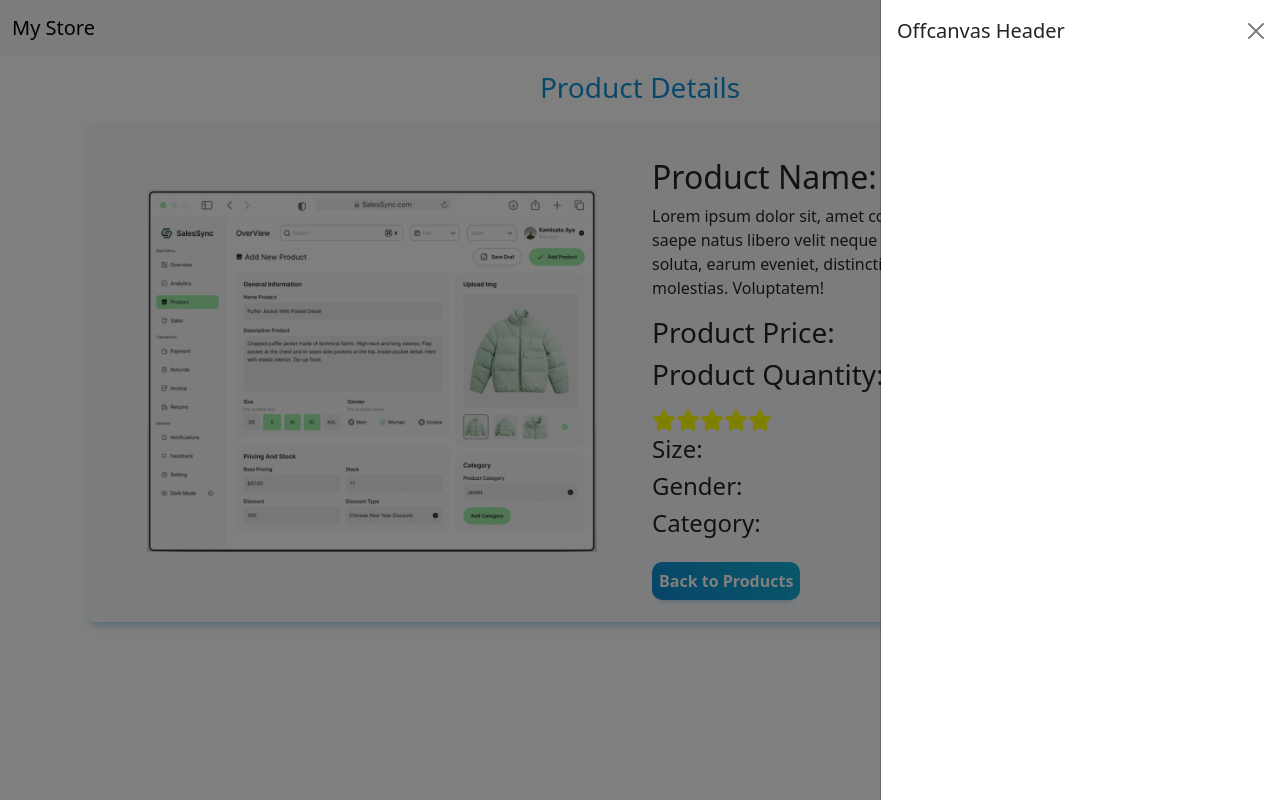
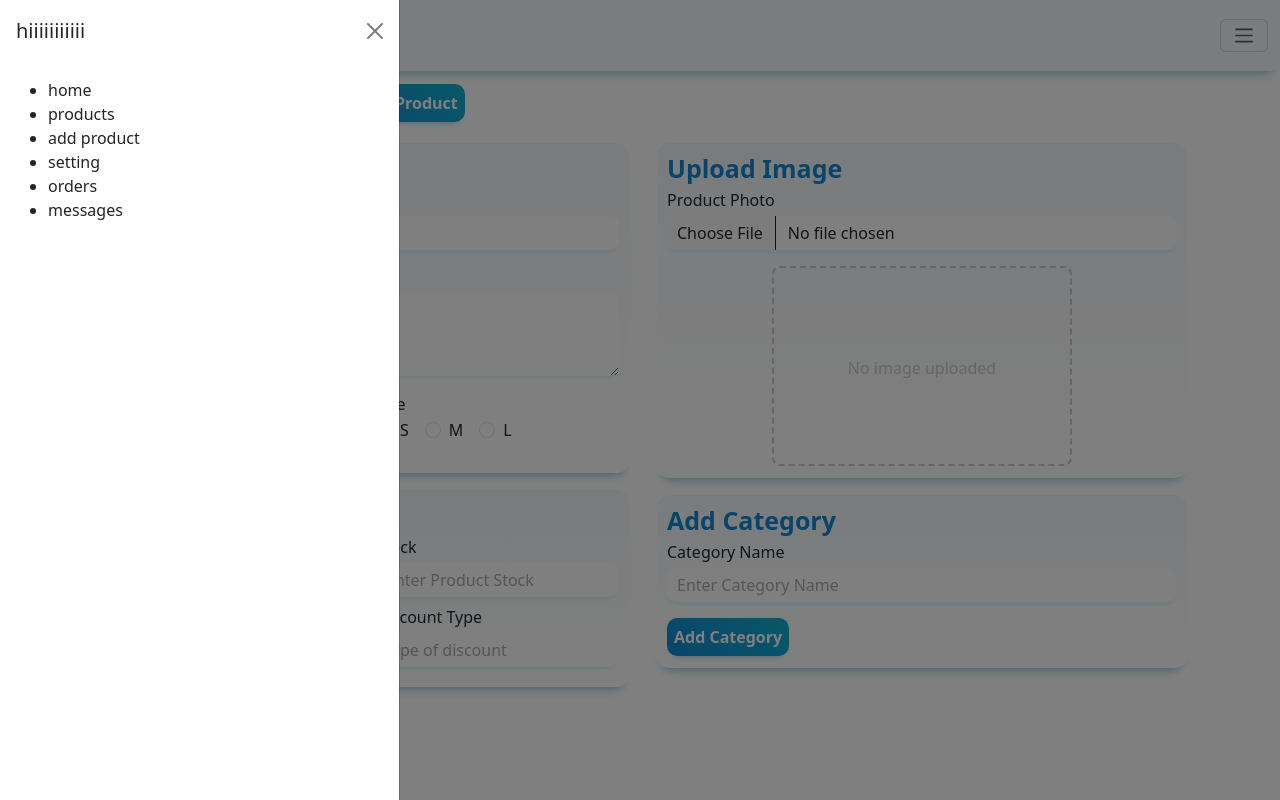
Before and after one commit to nermeenelmasry286/DashboardWithReact.js, a React (Vite) app: page /Products in a window 1280 px wide. Both pictures are taken after a click on the button 1240 px from the left and 28 px from the top of the page. Built offline with nearby package versions, Linux system fonts and the light colour scheme.

Commit message:
edit header component

```diff
--- a/src/Layout/SharedLayout.jsx
+++ b/src/Layout/SharedLayout.jsx
@@ -1,8 +1,9 @@
 import React from 'react';
 import { Header } from '../components/Header';
-// import { AddProduct } from '../Pages/AddProduct';
+import { AddProduct } from '../Pages/AddProduct';
 // import {Products} from '../Pages/Products';
-import {ProductDetails} from '../Pages/ProductDetails';
+// import {ProductDetails} from '../Pages/ProductDetails';
+
 
 export function SharedLayout() {
   return (
@@ -12,9 +13,10 @@ export function SharedLayout() {
     {/* Main Content */}
     <div className="col-md-12">
       <Header />
-      {/* <AddProduct /> */}
+      <AddProduct />
       {/* <Products/> */}
-      <ProductDetails />
+      {/* <ProductDetails /> */}
+
 
     </div>
   </div>
--- a/src/Pages/AddProduct.jsx
+++ b/src/Pages/AddProduct.jsx
@@ -7,7 +7,7 @@ import {StyledButton} from '../Custom/MainButton';
 import { FaCheck } from "react-icons/fa";
 export function AddProduct() {
   return (
-    <main className='container'>
+    <main className='container' style={{marginTop:'70px'}}>
      <header style={{  margin: '2px' }}>
         <h3 style={{ color: '#1091d3', display:'inline-block',margin:'10px'}}>Add New Product</h3>
         <StyledButton >
--- a/src/Pages/ProductDetails.jsx
+++ b/src/Pages/ProductDetails.jsx
@@ -6,8 +6,8 @@ import { FaStar } from "react-icons/fa6";
 
 export function ProductDetails() {
   return (
-    <main className="container">
-      <h3 style={{ color: "#1091d3", textAlign: "center", marginTop: "15px" }}>
+    <main className="container" style={{marginTop:'90px'}}>
+      <h3 style={{ color: "#1091d3", textAlign: "center", marginTop: "30px" ,marginBottom:'30px'}}>
         Product Details
       </h3>
 
@@ -17,7 +17,7 @@ export function ProductDetails() {
             {/* Left Section */}
             <Col xs={12} md={6} className="text-center">
               <Image
-                src="../../public/images/Capture.PNG"
+                src="/images/Capture.PNG"
                 style={{
                   width: "100%",
                   maxWidth: "450px",
--- a/src/Pages/Products.jsx
+++ b/src/Pages/Products.jsx
@@ -7,7 +7,7 @@ export function Products() {
   return (
 
     <>
-    <main className='container'>
+    <main className='container' style={{marginTop:'90px'}}>
     <h3 style={{ color: '#1091d3',textAlign:'center',marginTop:'15px'}}>our Product</h3>
 
 <div className="d-flex justify-content-between align-items-center">
--- a/src/components/Header.jsx
+++ b/src/components/Header.jsx
@@ -6,22 +6,33 @@ import Container from 'react-bootstrap/Container';
 export function Header() {
   return (
     <>
-      <Navbar expand={false} className="bg-body-tertiary">
-        <Container fluid>
-          <Navbar.Brand href="#">My Store</Navbar.Brand>
-          <Navbar.Toggle aria-controls="offcanvasNavbar" />
+      <Navbar  fixed='top' expand={false} style={{
+  backgroundColor: '#f8f9fd',
+  boxShadow: 'rgba(133, 189, 215, 0.88) 0px 10px 10px -8px',
+}}>
+        <Container fluid className='d-flex justify-content-between align-items-center'>
+
+          <Navbar.Brand href="#" style={{color:'#1091d3',fontSize:'30px',fontWeight:'900'}} className='ms-2'>My Store</Navbar.Brand>
+          <Navbar.Toggle aria-controls="offcanvasNavbar" style={{color:'#1091d3',fontSize:'15px',marginLeft:'auto'}}  />
           <Navbar.Offcanvas
             id="offcanvasNavbar"
             aria-labelledby="offcanvasNavbarLabel"
-            placement="end"
+            placement="start"
           >
             <Offcanvas.Header closeButton>
               <Offcanvas.Title id="offcanvasNavbarLabel">
-                Offcanvas Header
+              hiiiiiiiiiii
               </Offcanvas.Title>
             </Offcanvas.Header>
             <Offcanvas.Body>
-
+            <ul>
+              <li>home</li>
+              <li>products</li>
+              <li>add product</li>
+              <li>setting</li>
+              <li>orders</li>
+              <li>messages</li>
+            </ul>
             </Offcanvas.Body>
           </Navbar.Offcanvas>
         </Container>
```
